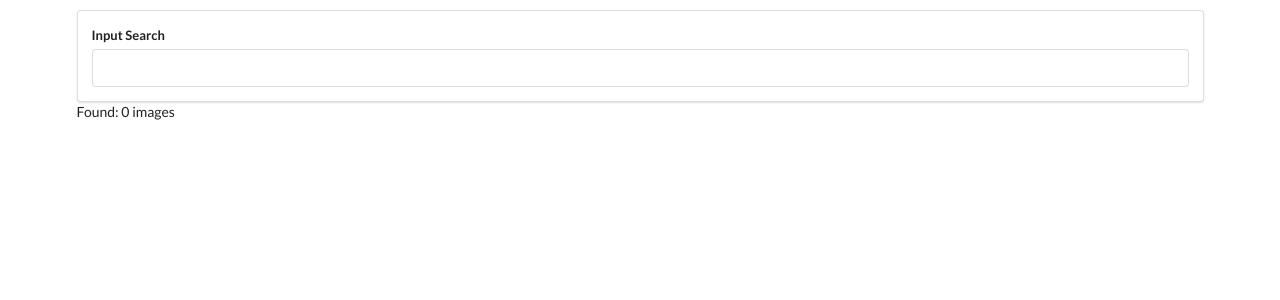
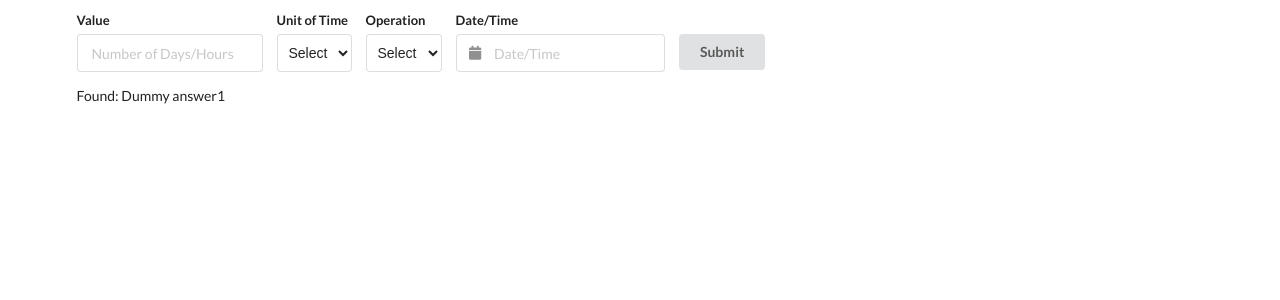
Before and after one commit to tshah010/ui-datemath, a React (Create React App) app: page / in a window 1280 px wide. Shown: the top 300 px of the page. Built offline with nearby package versions, Linux system fonts and the light colour scheme.

Commit message:
Create Date query component

```diff
--- a/src/components/App.js
+++ b/src/components/App.js
@@ -1,27 +1,27 @@
 import React from 'react';
-import unsplash from '../api/unsplash';
-import SearchBar from './SearchBar';
+import DateQueryBeforeAfter from './DateQueryBeforeAfter';
 
 class App extends React.Component {
-    state = { images: [] };
+    state = { queryResponse: [] };
 
-    onSearchSubmit = async (term) => {
+    onDateQuerySubmit = async (quantum, unitOfTime) => {
         //https://unsplash.com/documentation#search-photos
-        const response = await unsplash.get('/search/photos', {
-            params: {
-                query: term,
-            },
-        });
+        // const response = await unsplash.get('/search/photos', {
+        //     params: {
+        //         query: term,
+        //     },
+        // });
         // for this.setState to work the function should be an => function
-        this.setState({ images: response.data.results });
+        console.log('quantum: ' + quantum + ' unitOfTime: ' + unitOfTime);
+        this.setState({ queryResponse: 'dummy result' });
     };
 
     render() {
         return (
             // Attributes of SearchBar like onSubmit are sent inside a 'props' object to SearchBar Component
             <div className="ui container" style={{ marginTop: '10px' }}>
-                <SearchBar onSubmit={this.onSearchSubmit} />
-                Found: {this.state.images.length} images
+                <DateQueryBeforeAfter onSubmit={this.onDateQuerySubmit} />
+                Found: Dummy answer1
             </div>
         );
     }
--- /dev/null
+++ b/src/components/DateQueryBeforeAfter.js
@@ -0,0 +1,64 @@
+import React from 'react';
+
+class DateQueryBeforeAfter extends React.Component {
+    state = { quantum: '', uot: '' };
+
+    // see https://react.semantic-ui.com/modules/dropdown/#types-selection
+
+    //92: Solving Content issues: converting onFormSubmit(event) {} to onFormSubmit = (event) => {} binds
+    //'this' reference in the function to instance of SearchBar
+    onFormSubmit = (event) => {
+        //onFormSubmit(event) {
+        //prevents form submission after user hits enter form submission forces the page to refresh
+        // https://developer.mozilla.org/en-US/docs/Web/API/Event/preventDefault
+        event.preventDefault();
+        // call App.onSearchSubmit(term). Props are arguments passed into React components.
+        this.props.onSubmit(this.state.quantum, this.state.uot);
+    };
+
+    render() {
+        return (
+            <div class="ui form">
+                <div class="fields">
+                    <div class="field">
+                        <label>Value</label>
+                        <input type="text" placeholder="Number of Days/Hours" />
+                    </div>
+                    <div class="field">
+                        <label>Unit of Time</label>
+                        <select class="ui dropdown">
+                            <option value="">Select</option>
+                            <option value="0">hours</option>
+                            <option value="1">days</option>
+                        </select>
+                    </div>
+                    <div class="field">
+                        <label>Operation</label>
+                        <select class="ui dropdown">
+                            <option value="">Select</option>
+                            <option value="0">before</option>
+                            <option value="1">after</option>
+                        </select>
+                    </div>
+                    <div class="field">
+                        <label>Date/Time</label>
+                        <div class="ui calendar" id="example1">
+                            <div class="ui input left icon">
+                                <i class="calendar icon"></i>
+                                <input type="text" placeholder="Date/Time" />
+                            </div>
+                        </div>
+                    </div>
+                    <div class="field">
+                        <label>&nbsp;</label>
+                        <button class="ui button" type="submit">
+                            Submit
+                        </button>
+                    </div>
+                </div>
+            </div>
+        );
+    }
+}
+
+export default DateQueryBeforeAfter;
```
